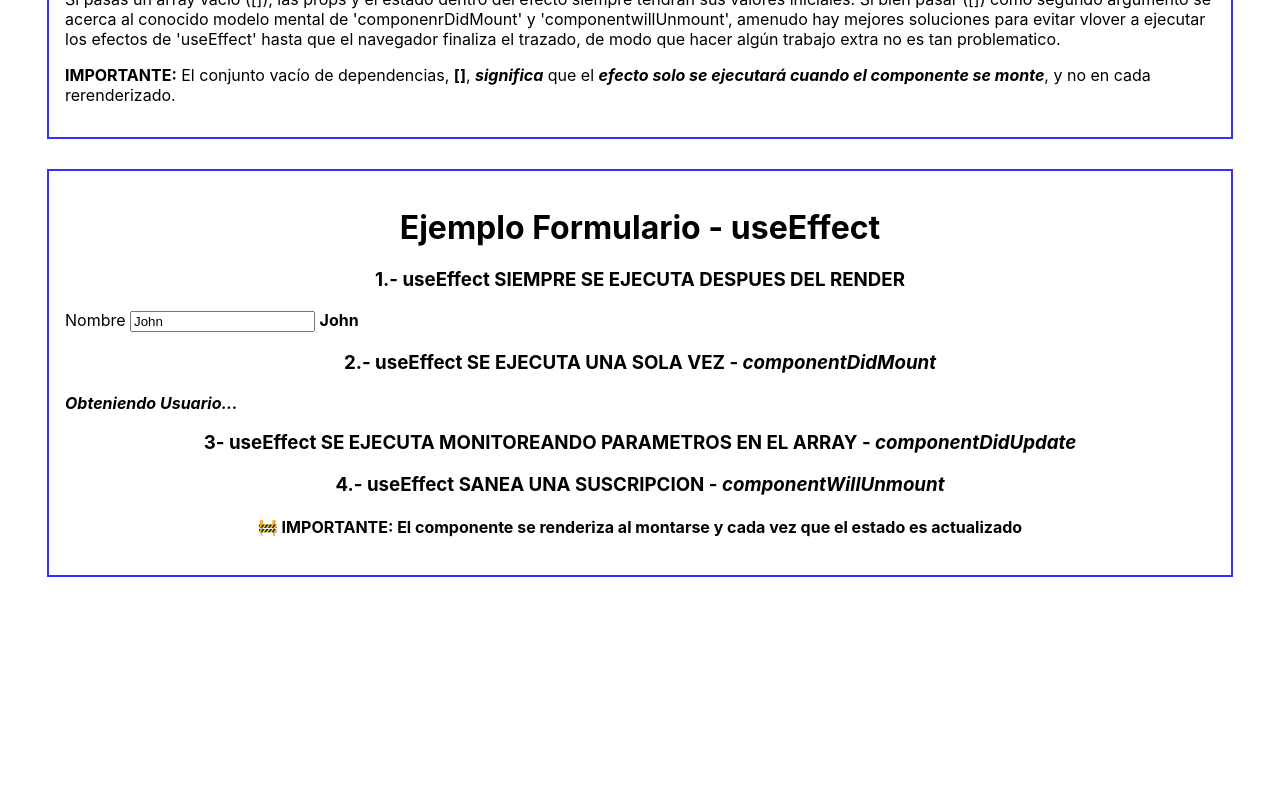
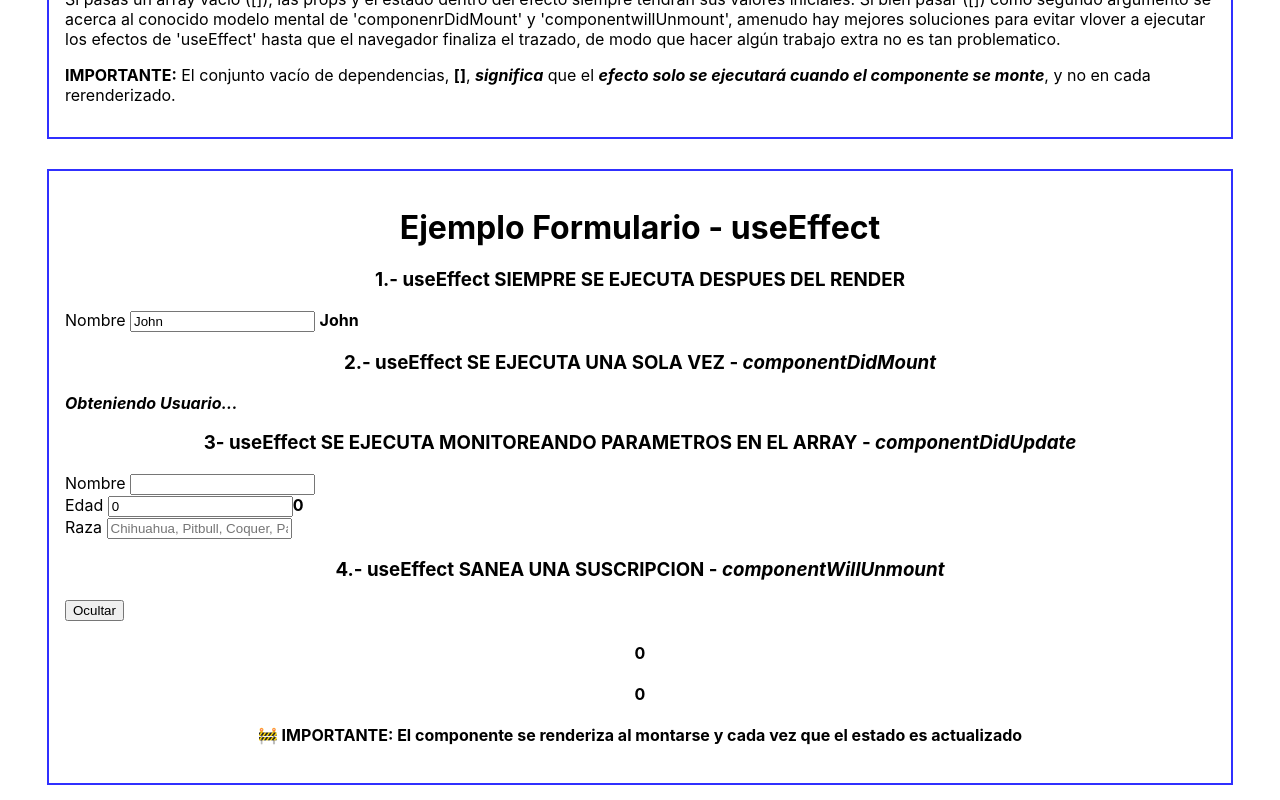
Before and after one commit to icao/curso-react, a React (Create React App) app in the folder 43-hook-use-effect/: page / in a window 1280 px wide. Shown: the part 2840-3640 px from the top of the page. Before the commit the page ends 3432 px from the top, so only its background shows below. Built offline with nearby package versions, Linux system fonts and the light colour scheme; no server answers.

Commit message:
Implementacion final de todos los ejemplos con useEffect

```diff
--- a/43-hook-use-effect/src/components/example-use-effect/ExampleUseEffect.jsx
+++ b/43-hook-use-effect/src/components/example-use-effect/ExampleUseEffect.jsx
@@ -1,6 +1,7 @@
 import React, { useState, useEffect } from 'react'
 
 const ExampleUseEffect = () => {
+  const [mostrarComponente, setMostrarComponente] = useState(true)
   return (
     <>
       <h1>Ejemplo Formulario - useEffect</h1>
@@ -14,9 +15,14 @@ const ExampleUseEffect = () => {
         3- useEffect SE EJECUTA MONITOREANDO PARAMETROS EN EL ARRAY -{' '}
         <em>componentDidUpdate</em>
       </h3>
+      <TercerEjemplo />
       <h3>
         4.- useEffect SANEA UNA SUSCRIPCION - <em>componentWillUnmount</em>
       </h3>
+      <button onClick={() => setMostrarComponente(!mostrarComponente)}>
+        {mostrarComponente ? `Ocultar` : `Mostrar`}
+      </button>
+      {mostrarComponente && <EjemploCuarto />}
       <h4>
         <span role='img' aria-label='jsx-a11y/aria-proptypes'>
           🚧{' '}
@@ -32,6 +38,7 @@ const PrimerEjemplo = () => {
   const [nombre, setNombre] = useState('John')
 
   useEffect(() => {
+    // El useEffect se ejecuta siempre que cambie el estado, de cualquier estado, pueden ser varios
     console.log(
       `%cEj1. useEffect -> Estoy montado y me ejecuto siempre que me renderizo`,
       'color: darkturquoise; font-weight: bold; font-size: 18px;'
@@ -67,6 +74,7 @@ const SegundoEjemplo = () => {
   const [nombre, setNombre] = useState('')
 
   useEffect(() => {
+    // El useEffect solo se ejecuta una vez, hace efecto despues de el primer render
     console.log(
       `%cEj2. useEffect -> Estoy montado y me ejecuto solo una vez`,
       'color: #3030ff; font-weight: bold; font-size: 18px;'
@@ -116,4 +124,102 @@ const SegundoEjemplo = () => {
   )
 }
 
+const TercerEjemplo = () => {
+  const [nombreMascota, setNombreMascota] = useState('')
+  const [edad, setEdad] = useState(0)
+  const [raza, setRaza] = useState('')
+
+  useEffect(() => {
+    // El useEffect solo se ejecuta en el primer render y posteriormente si cambia SOLO el estado NOMBREMASCOTA
+    console.log(
+      `%cEj3. useEffect -> Estoy monitoreando, solo me ejecuto si cambia el nombre`,
+      'color: #ffac33; font-weight: bold; font-size: 18px;'
+    )
+  }, [nombreMascota])
+
+  function cambiarNombre(event) {
+    setNombreMascota(event.target.value)
+  }
+  function cambiarEdad(event) {
+    setEdad(event.target.value)
+  }
+  function cambiarRaza(event) {
+    setRaza(event.target.value)
+  }
+  return (
+    <>
+      <form>
+        <label htmlFor='id-nombre-mascota'>
+          Nombre{' '}
+          <input
+            id='id-nombre-mascota'
+            type='text'
+            value={nombreMascota}
+            onChange={cambiarNombre}
+          />
+        </label>
+        <strong>{nombreMascota}</strong>
+        <br />
+        <label htmlFor='id-edad'>
+          Edad{' '}
+          <input
+            id='id-edad'
+            type='number'
+            value={edad}
+            onChange={cambiarEdad}
+          />
+        </label>
+        <strong>{edad}</strong>
+        <br />
+        <label htmlFor='id-raza'>
+          Raza{' '}
+          <input
+            id='id-raza'
+            type='text'
+            placeholder='Chihuahua, Pitbull, Coquer, Pastor, etc'
+            value={raza}
+            onChange={cambiarRaza}
+          />
+        </label>
+        <strong>{raza}</strong>
+      </form>
+    </>
+  )
+}
+
+const EjemploCuarto = () => {
+  const [ejeX, setEjeX] = useState(0)
+  const [ejeY, setEjeY] = useState(0)
+
+  useEffect(() => {
+    console.log(
+      `%cEj4. useEffect -> Agregando event listener mouseover`,
+      'color: #F48FB1; font-weight: bold; font-size: 18px;'
+    )
+    // Suscripcion de evento mouseover
+    window.addEventListener('mouseover', capturaMovimiento)
+
+    return () => {
+      console.log(
+        `%cEj4. useEffect -> Removiendo/Limpiando/Saneando event listener mouseover`,
+        'color: #E91E63; font-weight: bold; font-size: 18px;'
+      )
+      // UseEffect cada vez que se renderiza el componente desmonta/limpia/sanea el eventListener
+      window.removeEventListener('mouseover', capturaMovimiento)
+    }
+  })
+
+  function capturaMovimiento(event) {
+    setEjeX(event.clientX)
+    setEjeY(event.clientY)
+  }
+
+  return (
+    <>
+      <h4>{ejeX}</h4>
+      <h4>{ejeY}</h4>
+    </>
+  )
+}
+
 export default ExampleUseEffect
```
